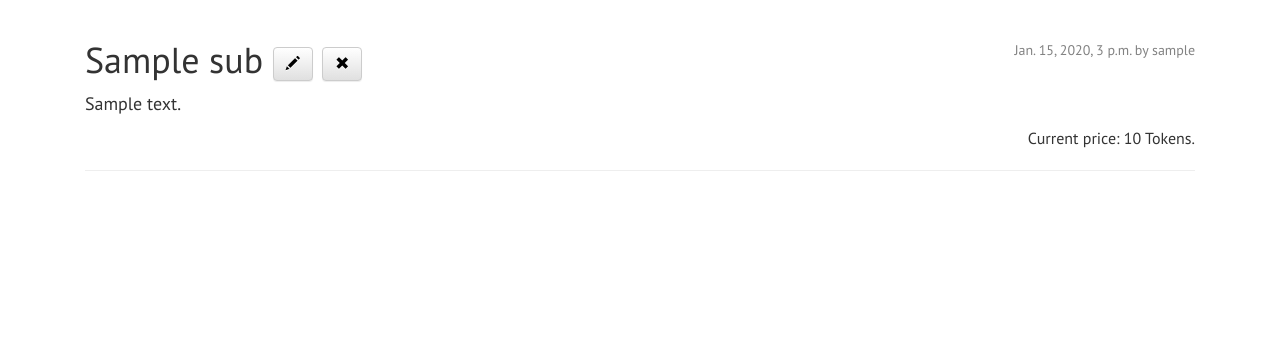
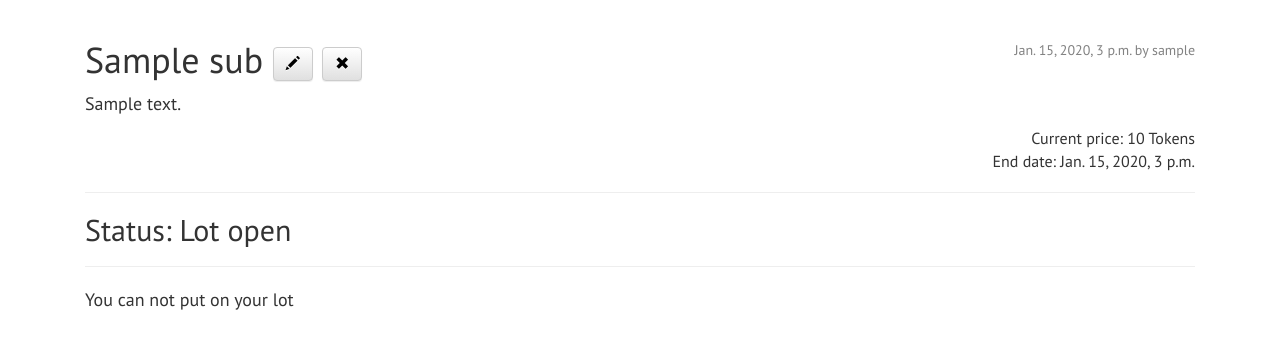
Before and after one commit to WitchZone/Auction, a Django app: page /lot/1/ in a window 1280 px wide. Shown: the part 52-401 px from the top of the page. Run offline with Django 3.2, Linux system fonts and the light colour scheme; a user stored in the database is signed in; tables that the repository leaves empty hold one stand-in row (values such as "Sample post"); some libraries are stand-ins or nearby versions.

Commit message:
Update model Lot_sub/Update lot_detail(lot status, user_status)/New model LotRate

```diff
--- a/auction/forms.py
+++ b/auction/forms.py
@@ -25,4 +25,4 @@ class UserProfileForm(BaseForm):
 class LotForm(BaseForm):
     class Meta:
         model = Lot_sub
-        fields = ('title', 'text', 'starting_price')
+        fields = ('title', 'text', 'starting_price', 'end_date')
--- a/auction/models.py
+++ b/auction/models.py
@@ -14,6 +14,7 @@ class Lot_sub(models.Model):
             blank=True, null=True)
     end_date = models.DateTimeField(
             blank=True, null=True)
+    is_open = models.BooleanField(default=True)
 
     def publish(self):
         self.published_date = timezone.now()
@@ -29,3 +30,10 @@ class UserProfile(models.Model):
 
     def __str__(self):
         return self.user.username
+
+class LotRate(models.Model):
+    participant = models.ForeignKey('auth.User')
+    rate = models.BigIntegerField()
+
+    def __str__(self):
+        return self.rate
--- a/auction/templates/auction/lot_detail.html
+++ b/auction/templates/auction/lot_detail.html
@@ -20,8 +20,26 @@
         </div>
         <div class="description">{{ lot.text|linebreaksbr }}</div>
         <div class="cur_price">
-            Current price: {{lot.starting_price}} Tokens.
+            Current price: {{lot.starting_price}} Tokens
+        </div>
+        <div class="cur_price">
+            End date: {{ lot.end_date}}
         </div>
         <hr>
+        {% if lot.end_date and lot.end_date > date_now  and lot.is_open %}
+            <div class="h2">Status: Lot open</div>
+        {% else %}
+            {% if lot.is_open == False %}
+                <div class="h2">Status: The lot is closed</div>
+            {% else %}
+                <div class="h2">Status: Time is over, wait for confirmation</div>
+            {% endif %}
+        {% endif %}
+        <hr>
+        {% if ed %}
+            <div class="description">You can not put on your lot</div>
+        {% else %}
+            <div class="description">Ставь</div>
+        {% endif %}
     </div>
 {% endblock %}
--- a/auction/views.py
+++ b/auction/views.py
@@ -19,11 +19,12 @@ def lot_list(request):
 def lot_detail(request, pk):
         lot = get_object_or_404(Lot_sub, pk=pk)
         user = request.user
+        date_now = timezone.now()
         if (lot.author == user):
             ed = True
         else:
             ed = False
-        return render(request, 'auction/lot_detail.html', {'lot': lot, 'ed': ed})
+        return render(request, 'auction/lot_detail.html', {'lot': lot, 'ed': ed, 'date_now': date_now})
 
 @login_required
 def lot_edit(request, pk):
```
Also changed, not shown: auction/migrations/0005_lot_sub_is_open.py (added).
